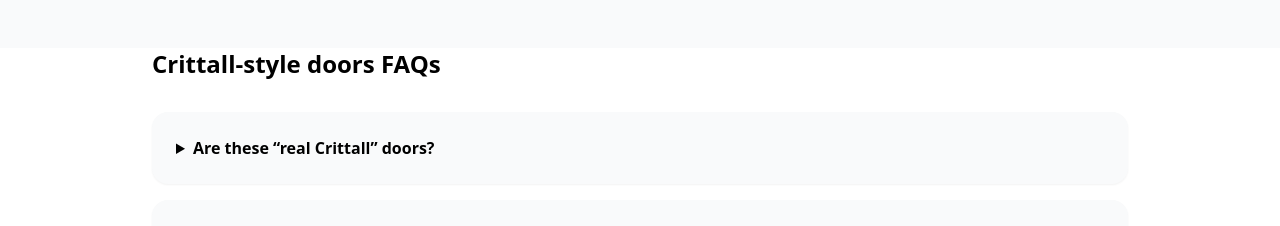
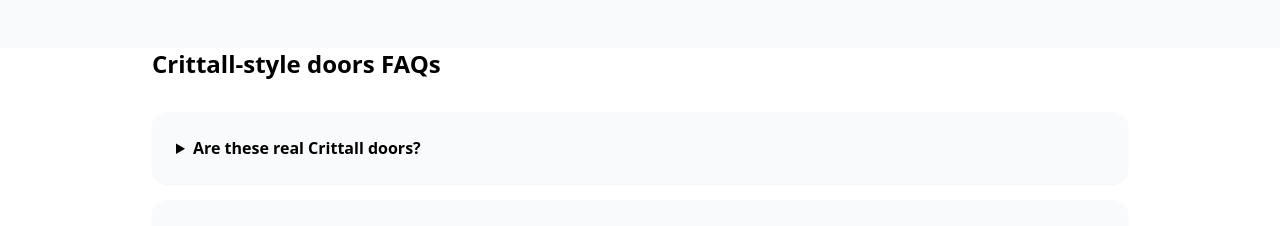
Before and after one commit to giuseppe101-arch/northway-engineering-site2, a Next.js app: page /products/crittall-doors in a window 1280 px wide. Shown: the part 1280-1506 px from the top of the page. Built offline with nearby package versions, Linux system fonts and the light colour scheme.

Commit message:
Update crittall-doors.jsx

```diff
--- a/pages/products/crittall-doors.jsx
+++ b/pages/products/crittall-doors.jsx
@@ -6,6 +6,9 @@ import Footer from "../../components/Footer";
 import BreadcrumbSchema from "../../components/BreadcrumbSchema";
 
 export default function SteelAndGlassCrittallPage() {
+  // JSON-LD helper (prevents rare </script> edge-cases)
+  const toJsonLd = (obj) => JSON.stringify(obj).replace(/<\/script>/g, "<\\/script>");
+
   // FAQ schema must match visible FAQ content on the page
   const FAQ_SCHEMA = {
     "@context": "https://schema.org",
@@ -13,7 +16,7 @@ export default function SteelAndGlassCrittallPage() {
     mainEntity: [
       {
         "@type": "Question",
-        name: 'Are these “real Crittall” doors?',
+        name: "Are these real Crittall doors?",
         acceptedAnswer: {
           "@type": "Answer",
           text:
@@ -57,7 +60,7 @@ export default function SteelAndGlassCrittallPage() {
     name: "Crittall-Style Steel & Glass Doors",
     serviceType: "Steel and glass doors, screens and partitions",
     provider: {
-      "@type": "ConstructionBusiness",
+      "@type": "HomeAndConstructionBusiness",
       name: "Northway Engineering",
       url: "https://www.northwayengineering.co.uk",
     },
@@ -78,17 +81,23 @@ export default function SteelAndGlassCrittallPage() {
           name="description"
           content="Crittall-style steel & glass doors in Liverpool & the North West — made-to-measure internal doors, screens and partitions with quality finishes and glazing options."
         />
+        <link
+          rel="canonical"
+          href="https://www.northwayengineering.co.uk/products/crittall-doors"
+        />
 
         {/* FAQ Schema for Rich Results */}
         <script
+          id="ld-faq-crittall"
           type="application/ld+json"
-          dangerouslySetInnerHTML={{ __html: JSON.stringify(FAQ_SCHEMA) }}
+          dangerouslySetInnerHTML={{ __html: toJsonLd(FAQ_SCHEMA) }}
         />
 
         {/* Service Schema */}
         <script
+          id="ld-service-crittall"
           type="application/ld+json"
-          dangerouslySetInnerHTML={{ __html: JSON.stringify(SERVICE_SCHEMA) }}
+          dangerouslySetInnerHTML={{ __html: toJsonLd(SERVICE_SCHEMA) }}
         />
       </Head>
 
@@ -223,7 +232,7 @@ export default function SteelAndGlassCrittallPage() {
             <div className="mt-8 space-y-4">
               <details className="bg-gray-50 rounded-2xl p-6 shadow-sm">
                 <summary className="font-semibold cursor-pointer">
-                  Are these “real Crittall” doors?
+                  Are these real Crittall doors?
                 </summary>
                 <p className="mt-3 text-gray-600">
                   We manufacture Crittall-style steel and glass doors and partitions — slimline,
```
